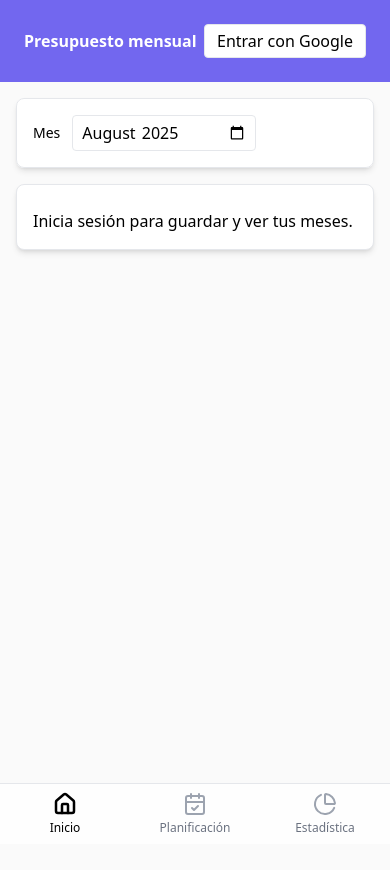
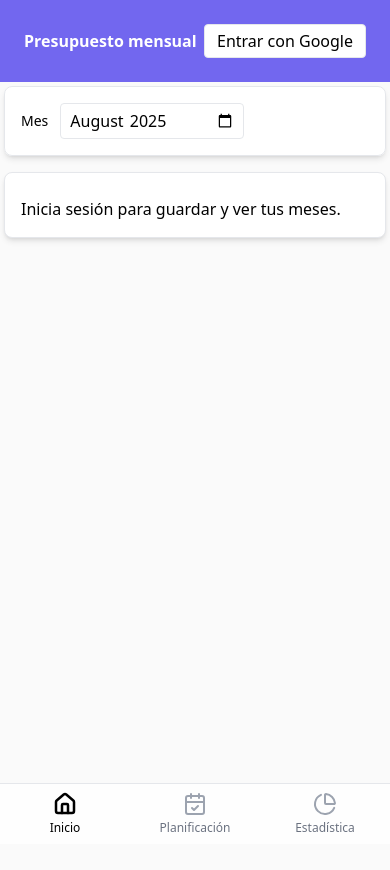
Before and after one commit to ehylin/budget-web, a React (Vite) app: page / in a window 390 px wide. Shown: the top 870 px of the page. Built offline with nearby package versions, Linux system fonts and the light colour scheme; no server answers.

Commit message:
fix donut heigh and responsive

```diff
--- a/src/components/BudgetForm.tsx
+++ b/src/components/BudgetForm.tsx
@@ -254,9 +254,8 @@ export function BudgetForm({
       />
 
       {/* Gráfica */}
-      <div className="mt-6 w-full">
-        <ExpensesDonut expenses={model.expenses} />
-      </div>
+
+      <ExpensesDonut expenses={model.expenses} height={200} />
 
       {/* Guardado */}
       {saved === "ok" && (
--- a/src/components/GrafDonnut.tsx
+++ b/src/components/GrafDonnut.tsx
@@ -26,7 +26,7 @@ type Props = {
   height?: number;
 };
 
-export default function ExpensesDonut({ expenses, height = 260 }: Props) {
+export default function ExpensesDonut({ expenses, height }: Props) {
   const total = useMemo(
     () => expenses.reduce((sum, e) => sum + rowTotal(e), 0),
     [expenses]
--- a/src/pages/budget.tsx
+++ b/src/pages/budget.tsx
@@ -49,7 +49,7 @@ export default function BudgetPage() {
 
   return (
     <div className="min-h-dvh bg-neutral-50 pb-20">
-      <main className="mx-auto max-w-3xl p-4 grid gap-4">
+      <main className="mx-auto max-w-3xl p-1 grid gap-4">
         <Card className="top-0 z-10 bg-white/90 backdrop-blur">
           <div className="flex items-center gap-3">
             <label className="text-sm">Mes</label>
```
